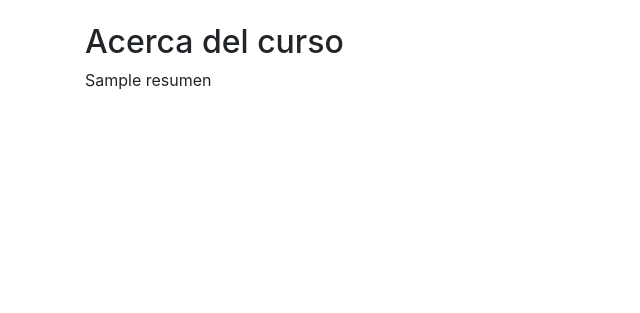
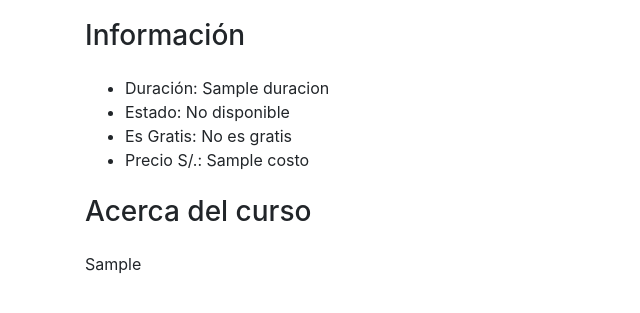
Before and after one commit to mirakel/challenge_courses, a Django app: template aplicaciones/cursos/templates/cursos/detalle_curso.html in a window 1280 px wide. Shown: the part 178-491 px from the top of the page, without its empty margins (0-640 px from the left). Run offline with Django 3.2, Linux system fonts and the light colour scheme; the template is opened without the code that fills it: most values are stand-ins (such as "Sample title", 1, 10 or a date in 2020); parts of the project's set-up code (start-up, migrations or seed data) failed here and were passed over; some libraries are stand-ins or nearby versions.

Commit message:
agregando mas informacion al detalle curso

```diff
--- a/aplicaciones/cursos/templates/cursos/detalle_curso.html
+++ b/aplicaciones/cursos/templates/cursos/detalle_curso.html
@@ -8,10 +8,20 @@
         <h3>{{ curso.nombre }}</h3>
         <img src="{{curso.portada.url }}" class="card-img-top" alt="curso">
 
+        <div class="information">
+            <h3>Información</h3>
+            <ul>
+                <li>Duración: {{ curso.duracion }}</li>
+                <li>Estado: {% if curso.estado %} Disponible {% else %} No disponible {% endif %}</li>
+                <li>Es Gratis: {% if curso.es_gratis %} Gratis {% else %} No es gratis {% endif %}</li>
+                <li>Precio S/.: {{ curso.costo }}</li>
+            </ul>
+        </div>
+
         <div class="content-course mt-4">
-            <h2>Acerca del curso</h2>
+            <h3>Acerca del curso</h3>
             <p>
-                {{ curso.resumen }}
+                {{ curso.sobre_curso }}
             </p>
         </div>
     </div>
--- a/static/css/style.css
+++ b/static/css/style.css
@@ -98,3 +98,7 @@ color: #1565c0;
 .courses h3, .course h3 {
 	margin-bottom: 25px;
 }
+
+.course .information {
+	margin-top: 20px;
+}
```
